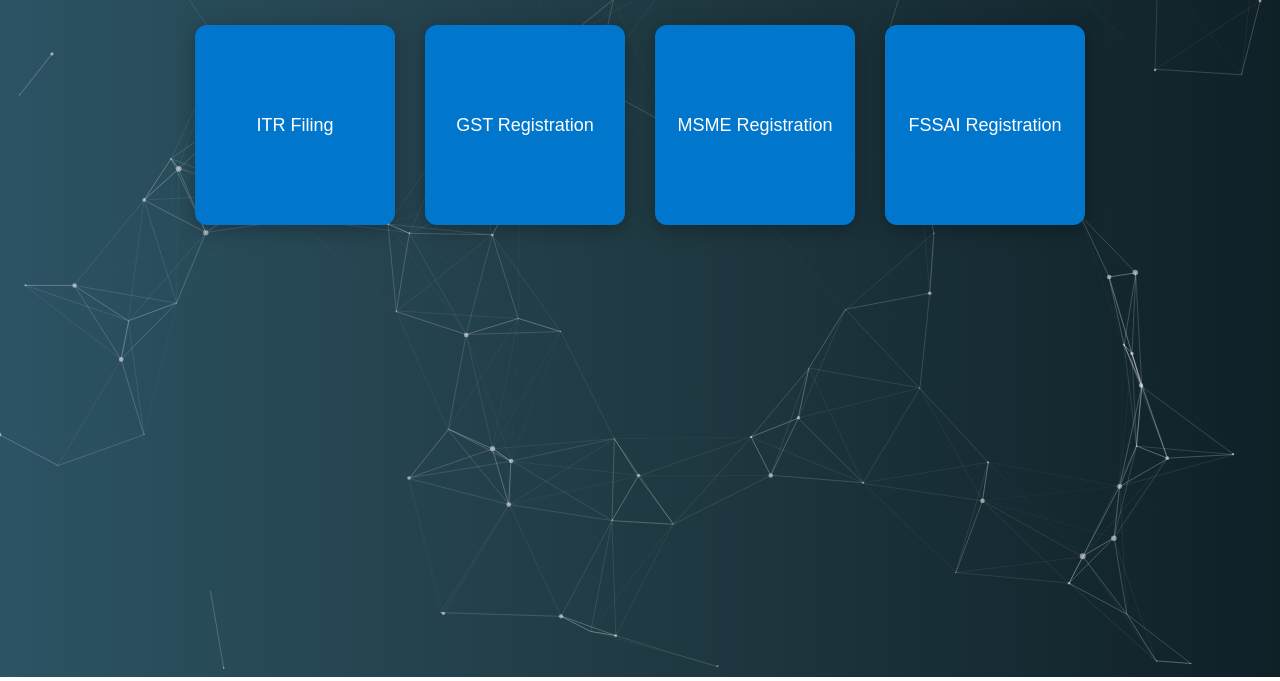
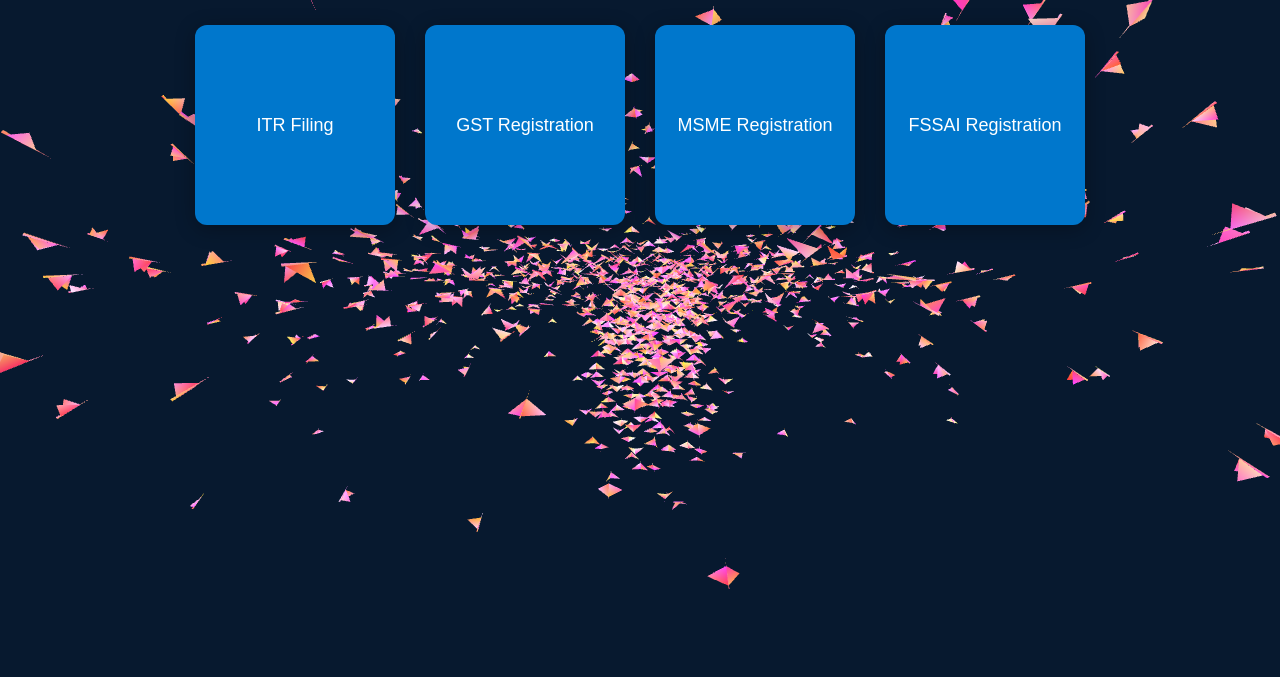
Before and after one commit to basictaxsolution/Basic-Tax-Solutions, a plain HTML site: page index.html in a window 1280 px wide. Shown: the part 123-804 px from the top of the page. Drawn offline with nearby package versions, Linux system fonts and the light colour scheme; animation ran at ten frames a second.

Commit message:
Update index.html

```diff
--- a/index.html
+++ b/index.html
@@ -14,11 +14,10 @@
       overflow: hidden;
     }
 
-    #particles-js {
+    #vanta-bg {
       position: absolute;
       width: 100%;
       height: 100%;
-      background: linear-gradient(to right, #2c5364, #203a43, #0f2027);
       z-index: -1;
     }
 
@@ -86,8 +85,8 @@
 </head>
 <body>
 
-  <!-- Background Animation -->
-  <div id="particles-js"></div>
+  <!-- Vanta Background -->
+  <div id="vanta-bg"></div>
 
   <div class="content">
     <h1>Welcome to Basic Tax Solutions</h1>
@@ -119,54 +118,33 @@
     </div>
   </div>
 
-  <!-- Particle Animation JS -->
-  <script src="https://cdn.jsdelivr.net/npm/particles.js@2.0.0/particles.min.js"></script>
+  <!-- Required Scripts for Vanta.js -->
+  <script src="https://cdnjs.cloudflare.com/ajax/libs/three.js/r134/three.min.js"></script>
+  <script src="https://cdn.jsdelivr.net/npm/vanta@latest/dist/vanta.birds.min.js"></script>
   <script>
-    particlesJS("particles-js", {
-      particles: {
-        number: { value: 80, density: { enable: true, value_area: 800 } },
-        color: { value: "#ffffff" },
-        shape: {
-          type: "circle",
-          stroke: { width: 0, color: "#000000" },
-          polygon: { nb_sides: 5 }
-        },
-        opacity: { value: 0.5, anim: { enable: false } },
-        size: { value: 3, random: true, anim: { enable: false } },
-        line_linked: {
-          enable: true,
-          distance: 150,
-          color: "#ffffff",
-          opacity: 0.4,
-          width: 1
-        },
-        move: {
-          enable: true,
-          speed: 3,
-          direction: "none",
-          random: false,
-          straight: false,
-          out_mode: "out",
-          bounce: false
-        }
-      },
-      interactivity: {
-        detect_on: "canvas",
-        events: {
-          onhover: { enable: true, mode: "repulse" },
-          onclick: { enable: true, mode: "push" },
-          resize: true
-        },
-        modes: {
-          repulse: { distance: 100, duration: 0.4 },
-          push: { particles_nb: 4 }
-        }
-      },
-      retina_detect: true
+    VANTA.BIRDS({
+      el: "#vanta-bg",
+      mouseControls: true,
+      touchControls: true,
+      gyroControls: false,
+      minHeight: 200.00,
+      minWidth: 200.00,
+      scale: 1.00,
+      scaleMobile: 1.00,
+      backgroundColor: 0x07192f,
+      color1: 0xff0000,
+      color2: 0x00d1ff,
+      birdSize: 1.00,
+      wingSpan: 30.00,
+      speedLimit: 5.00,
+      separation: 20.00,
+      alignment: 20.00,
+      cohesion: 20.00,
+      quantity: 5.00
     });
   </script>
 
-  <!-- Flip Animation JS -->
+  <!-- Flip Animation -->
   <script>
     document.querySelectorAll(".card").forEach(card => {
       card.addEventListener("click", () => {
```
